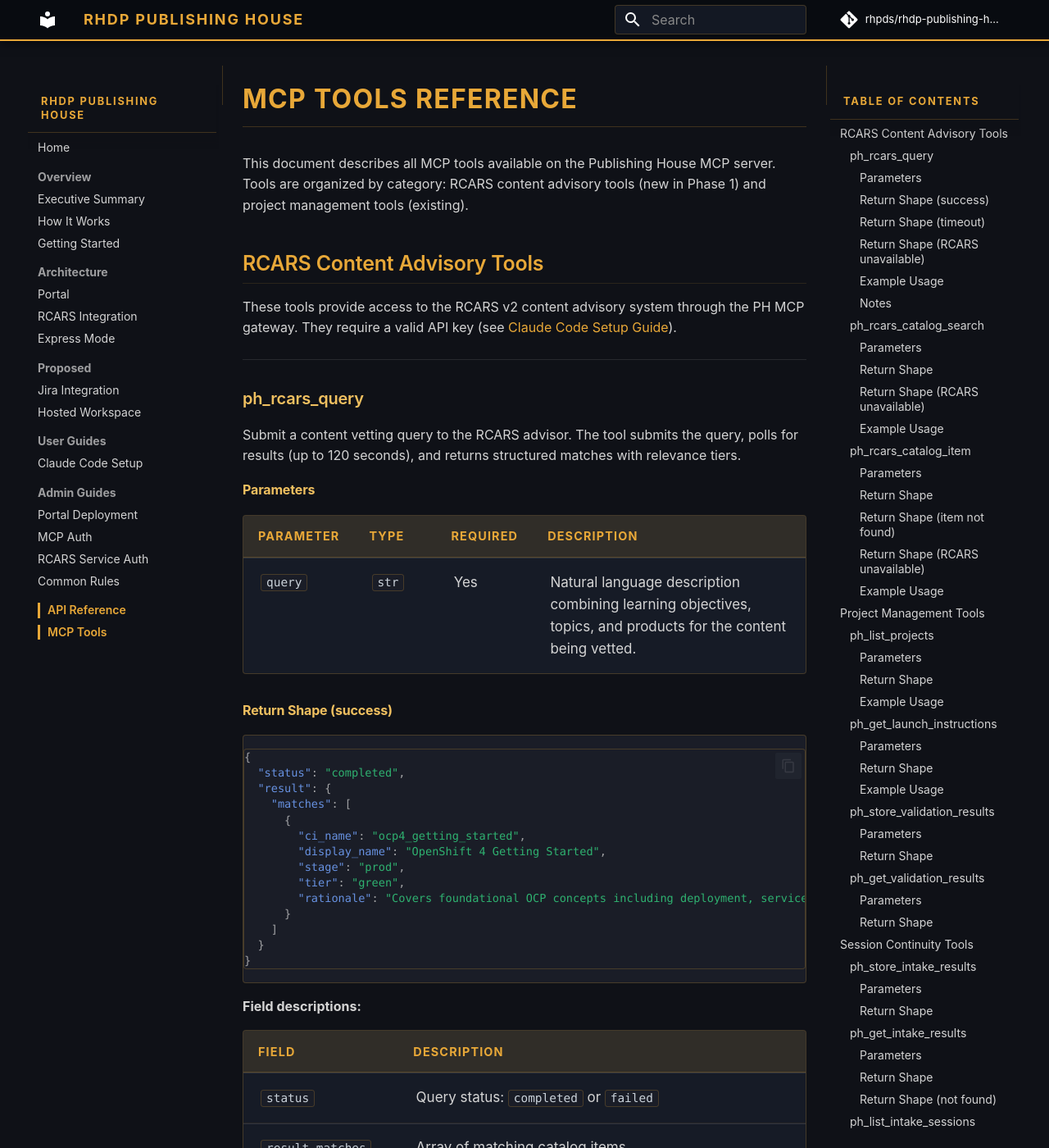
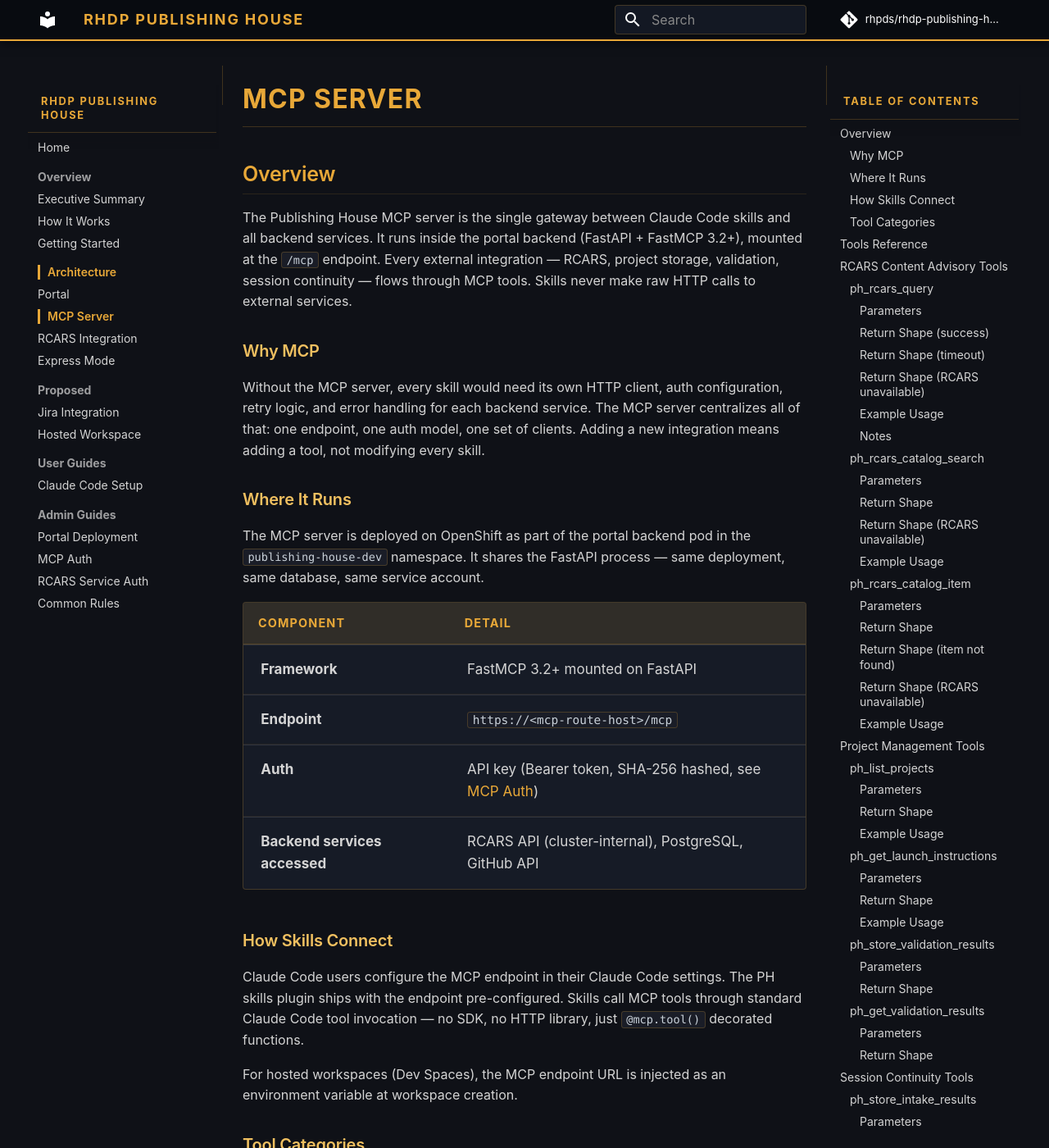
Before and after one commit to treddy08/rhdp-publishing-house, an MkDocs documentation site: the page built from docs/api/mcp-tools.md, in a window 1280 px wide and 1400 px high. Shown: the whole window at 82% size. Built offline with MkDocs 1.6.1 and Material for MkDocs 9.7.7, drawn with Linux system fonts in a browser that asks for light colours; comment, search, counter and statistics services are not loaded; some of the changed text lies outside the part shown.

Commit message:
rhdp-publishing-house: Add MCP server overview and move to Architecture nav
- Add intro section explaining what the MCP server is, why it exists, where
  it runs, how skills connect, and tool categories
- Move from API Reference to Architecture section for better discoverability
- Remove empty API Reference nav section

Co-Authored-By: Claude Opus 4.6 (1M context) <noreply@anthropic.com>

```diff
--- a/docs/api/mcp-tools.md
+++ b/docs/api/mcp-tools.md
@@ -1,6 +1,45 @@
-# MCP Tools Reference
+# MCP Server
 
-This document describes all MCP tools available on the Publishing House MCP server. Tools are organized by category: RCARS content advisory tools (new in Phase 1) and project management tools (existing).
+## Overview
+
+The Publishing House MCP server is the single gateway between Claude Code skills and all backend services. It runs inside the portal backend (FastAPI + FastMCP 3.2+), mounted at the `/mcp` endpoint. Every external integration — RCARS, project storage, validation, session continuity — flows through MCP tools. Skills never make raw HTTP calls to external services.
+
+### Why MCP
+
+Without the MCP server, every skill would need its own HTTP client, auth configuration, retry logic, and error handling for each backend service. The MCP server centralizes all of that: one endpoint, one auth model, one set of clients. Adding a new integration means adding a tool, not modifying every skill.
+
+### Where It Runs
+
+The MCP server is deployed on OpenShift as part of the portal backend pod in the `publishing-house-dev` namespace. It shares the FastAPI process — same deployment, same database, same service account.
+
+| Component | Detail |
+|-----------|--------|
+| **Framework** | FastMCP 3.2+ mounted on FastAPI |
+| **Endpoint** | `https://<mcp-route-host>/mcp` |
+| **Auth** | API key (Bearer token, SHA-256 hashed, see [MCP Auth](../admin/mcp-auth.md)) |
+| **Backend services accessed** | RCARS API (cluster-internal), PostgreSQL, GitHub API |
+
+### How Skills Connect
+
+Claude Code users configure the MCP endpoint in their Claude Code settings. The PH skills plugin ships with the endpoint pre-configured. Skills call MCP tools through standard Claude Code tool invocation — no SDK, no HTTP library, just `@mcp.tool()` decorated functions.
+
+For hosted workspaces (Dev Spaces), the MCP endpoint URL is injected as an environment variable at workspace creation.
+
+### Tool Categories
+
+The server exposes tools in three categories:
+
+| Category | Tools | Purpose |
+|----------|-------|---------|
+| **RCARS Content Advisory** | `ph_rcars_query`, `ph_rcars_catalog_search`, `ph_rcars_catalog_item` | Content vetting, catalog browsing, item detail lookup |
+| **Project Management** | `ph_list_projects`, `ph_get_launch_instructions`, `ph_store_validation_results`, `ph_get_validation_results`, `ph_sync_manifest` | Project CRUD, validation storage, manifest sync |
+| **Session Continuity** | `ph_store_intake_results`, `ph_get_intake_results`, `ph_list_intake_sessions`, `ph_record_express_run` | Intake persistence, express mode metrics |
+
+---
+
+## Tools Reference
+
+Detailed parameters, return shapes, and examples for each tool.
 
 ## RCARS Content Advisory Tools
 
--- a/mkdocs.yml
+++ b/mkdocs.yml
@@ -36,6 +36,7 @@ nav:
     - Getting Started: getting-started.md
   - Architecture:
     - Portal: architecture/portal.md
+    - MCP Server: api/mcp-tools.md
     - RCARS Integration: architecture/rcars-integration.md
     - Express Mode: architecture/express-mode-overview.md
   - Proposed:
@@ -48,8 +49,6 @@ nav:
     - MCP Auth: admin/mcp-auth.md
     - RCARS Service Auth: admin/rcars-service-auth.md
     - Common Rules: admin/PH-COMMON-RULES.md
-  - API Reference:
-    - MCP Tools: api/mcp-tools.md
 
 markdown_extensions:
   - tables
```
